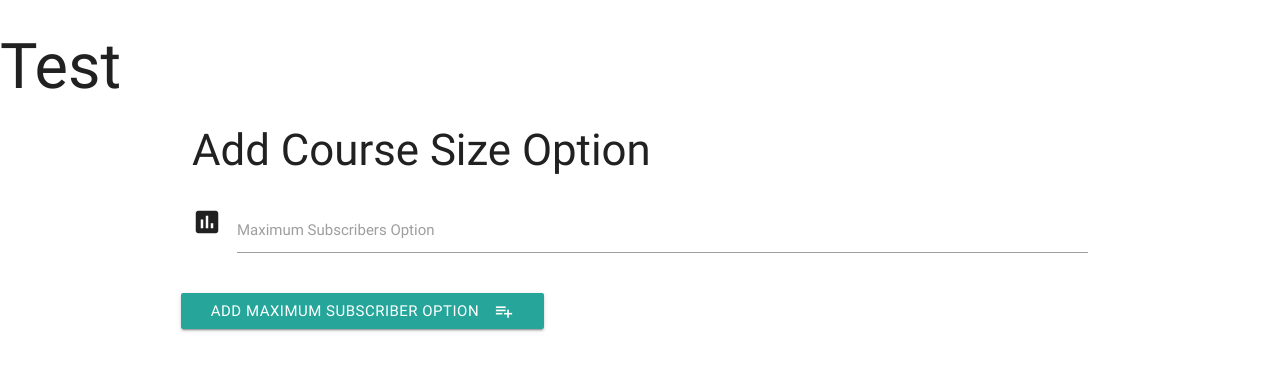
After one commit to damien-meere/Data-Centric-Development-Milestone-Project, a Flask app: page /add_size in a window 1280 px wide. The commit adds this page. Shown: the top 371 px of the page. Run offline with Flask 2, Linux system fonts and the light colour scheme; some libraries are stand-ins or nearby versions.

Commit message:
Add course max subscribers functionality built and wired. Course Max Subscription CRUD Complete

```diff
--- a/app.py
+++ b/app.py
@@ -51,8 +51,8 @@ def update_course(course_id):
 
 @app.route('/edit_course/<course_id>', methods=["POST"])
 def edit_course(course_id):
-    courses = mongo.db.courses
-    courses.update({'_id': ObjectId(course_id)},
+    coursedb = mongo.db.courses
+    coursedb.update({'_id': ObjectId(course_id)},
         {
             'category_name': request.form.get('category_name'),
             'course_name': request.form.get('course_name'),
@@ -103,9 +103,9 @@ def add_category():
 
 @app.route('/insert_category', methods=['POST'])
 def insert_category():
-    categories = mongo.db.categories
+    categorydb = mongo.db.categories
     category_doc = {'category_name': request.form.get('category_name')}
-    categories.insert_one(category_doc)
+    categorydb.insert_one(category_doc)
     return redirect(url_for('get_categories'))
 
 # Course Duration Related CRUD Functionality
@@ -143,9 +143,9 @@ def add_duration():
 
 @app.route('/insert_duration', methods=['POST'])
 def insert_duration():
-    durations = mongo.db.course_duration
+    durationdb = mongo.db.course_duration
     duration_doc = {'duration': request.form.get('duration')}
-    durations.insert_one(duration_doc)
+    durationdb.insert_one(duration_doc)
     return redirect(url_for('get_durations'))
 
 # Course Size Related CRUD Functionality
@@ -162,7 +162,7 @@ def edit_size(size_id):
 
 @app.route('/update_size/<size_id>', methods=['POST'])
 def update_size(size_id):
-    mongo.db.course_sizes.update_one(
+    mongo.db.course_sizes.replace_one(
         {'_id': ObjectId(size_id)},
         {'max_subscriber': request.form.get('max_subscriber')})
     return redirect(url_for('get_sizes'))
@@ -173,6 +173,19 @@ def delete_size(size_id):
     mongo.db.course_sizes.remove({'_id': ObjectId(size_id)})
     return redirect(url_for('get_sizes'))
 
+
+@app.route('/add_size')
+def add_size():
+    return render_template("addsize.html")
+
+
+@app.route('/insert_size', methods=['POST'])
+def insert_size():
+    sizedb = mongo.db.course_sizes
+    size_doc = {'max_subscriber': request.form.get('max_subscriber')}
+    sizedb.insert_one(size_doc)
+    return redirect(url_for('get_sizes'))
+
 if __name__ == '__main__':
     app.run(host=os.environ.get('IP', "0.0.0.0"),
             port=int(os.environ.get('PORT', "5000")),
--- /dev/null
+++ b/templates/addsize.html
@@ -0,0 +1,22 @@
+{% extends 'base.html'%} {% block content %}
+
+<h3>Add Course Size Option</h3>
+<div class="row">
+    <form action="{{ url_for('insert_size') }}" method="POST" class="col s12">
+        <div class="row">
+            <div class="input-field col s12">
+                <i class="material-icons prefix">poll</i>
+                <input id="max_subscriber" name="max_subscriber" type="text" class="validate">
+                <label for="max_subscriber">Maximum Subscribers Option</label>
+            </div>
+        </div>
+        <div class="row">
+            <button class="btn waves-effect waves-light" type="submit" name="action">Add Maximum Subscriber Option
+                <i class="material-icons right">playlist_add</i>
+             </button>
+        </div>
+    </form>
+</div>
+
+
+{% endblock %}
--- a/templates/sizes.html
+++ b/templates/sizes.html
@@ -21,7 +21,7 @@
 	</ul>
 </div>
 <div class="row">
-    <a href="" class="waves-effect waves-light btn">
+    <a href="{{ url_for('add_size') }}" class="waves-effect waves-light btn">
         <i class="material-icons right">playlist_add</i>Add Course Size Option
     </a>
 </div>
```
